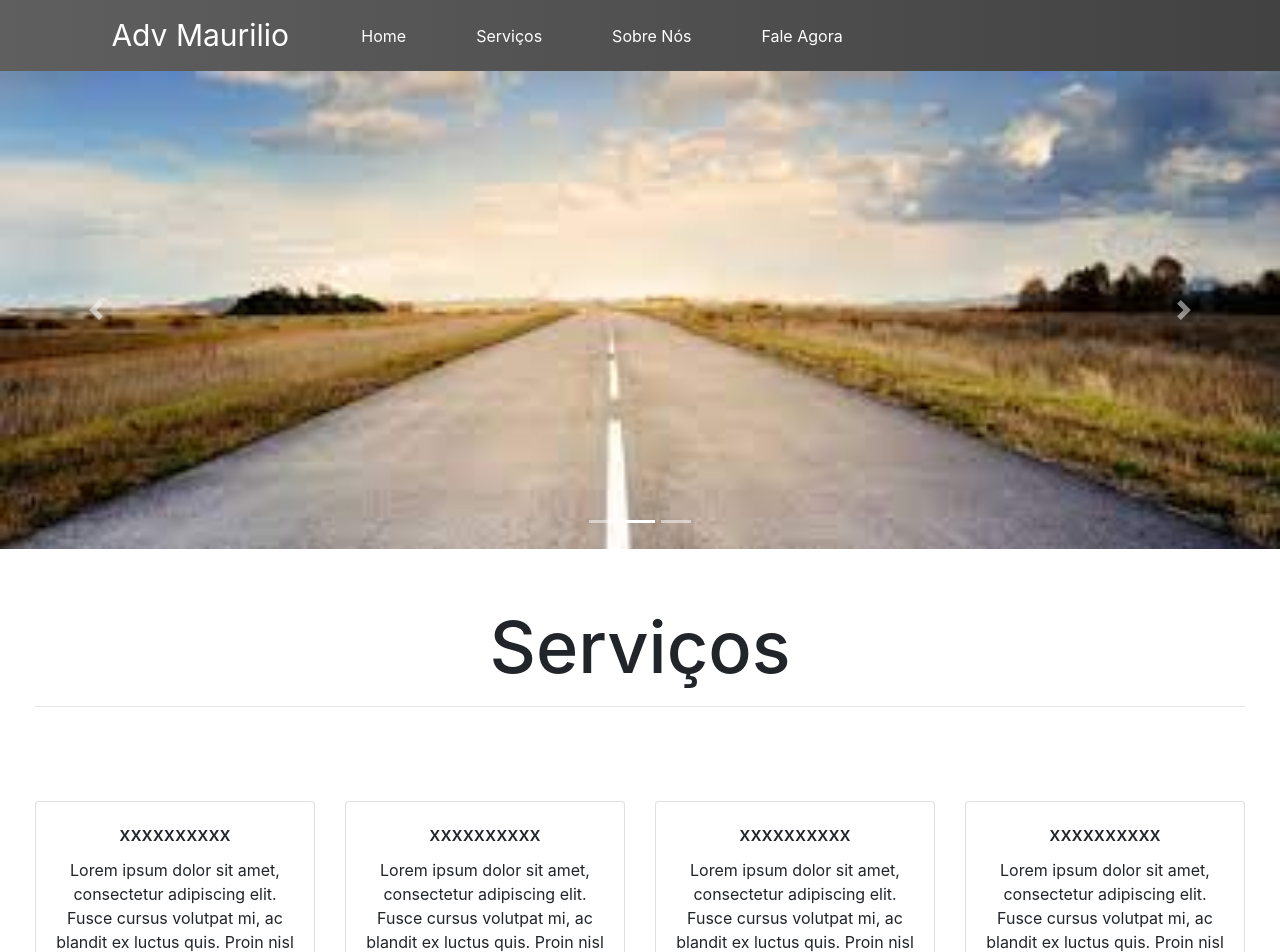
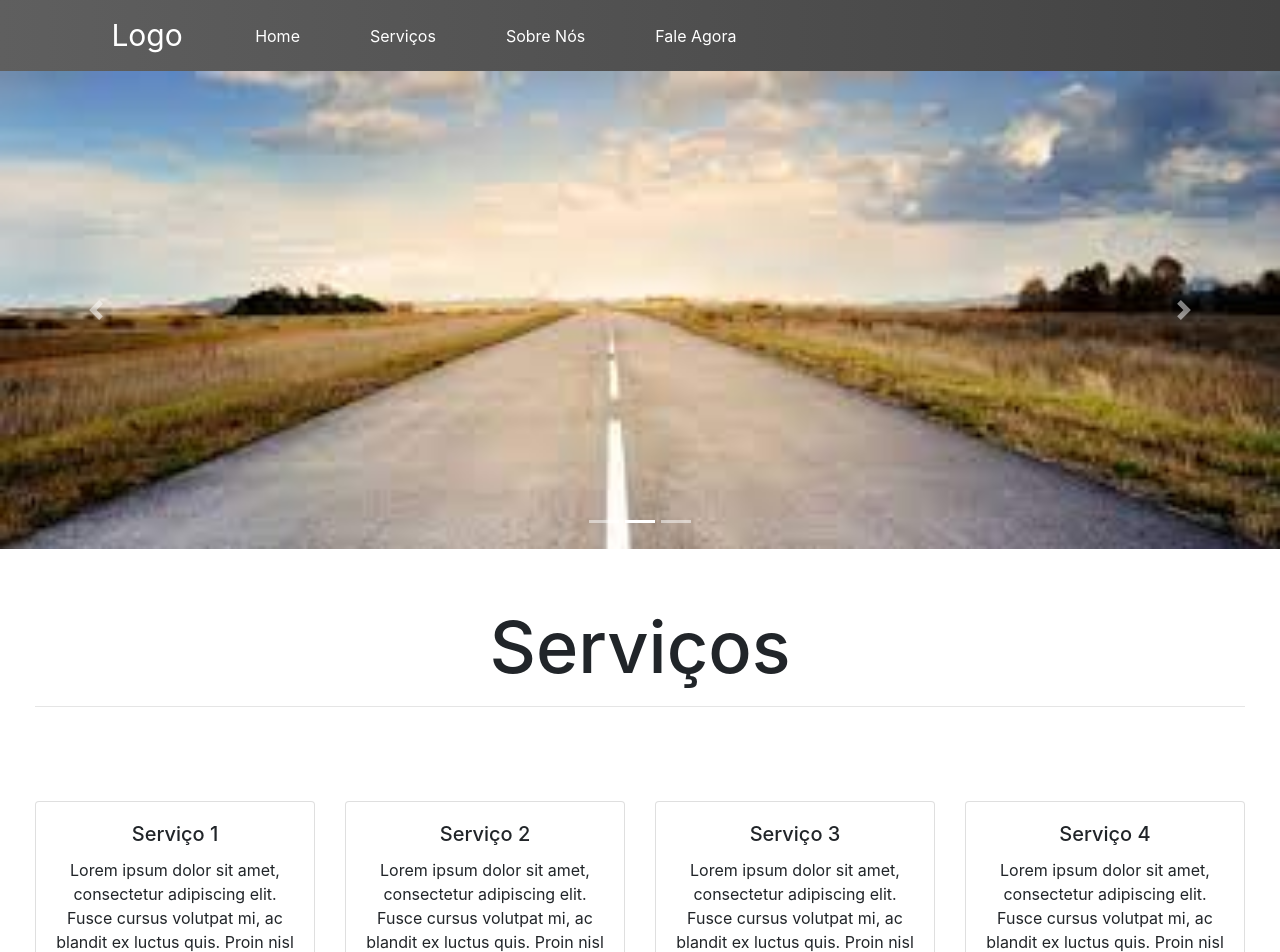
Before and after one commit to murilo-souza/Site-Web-React, a React (Create React App) app: page / in a window 1280 px wide. Shown: the top 952 px of the page. Built offline with nearby package versions, Linux system fonts and the light colour scheme; the HTML template or start-up script is replaced by a standard one.

Commit message:
update Page Sobre

```diff
--- a/src/Pages/Servicos/index.tsx
+++ b/src/Pages/Servicos/index.tsx
@@ -11,28 +11,28 @@ export function Servicos(){
         <Left
           Img={quadrado}
           Alt='Quadrado Cinza'
-          title='xxxxxxxxxx'
+          title='Serviço 1'
           text='Lorem ipsum dolor sit amet consectetur adipisicing elit. Quas ex in illum modi itaque. Vel hic aliquam quasi earum cum repellat in velit ab cumque! Quod molestias voluptates numquam placeat.'
         />
         <hr/>
         <Left
           Img={quadrado}
           Alt='Quadrado Cinza'
-          title='xxxxxxxxxx'
+          title='Serviço 2'
           text='Lorem ipsum dolor sit amet consectetur adipisicing elit. Quas ex in illum modi itaque. Vel hic aliquam quasi earum cum repellat in velit ab cumque! Quod molestias voluptates numquam placeat.'
         />
         <hr/>
         <Left
           Img={quadrado}
           Alt='Quadrado Cinza'
-          title='xxxxxxxxxx'
+          title='Serviço 3'
           text='Lorem ipsum dolor sit amet consectetur adipisicing elit. Quas ex in illum modi itaque. Vel hic aliquam quasi earum cum repellat in velit ab cumque! Quod molestias voluptates numquam placeat.'
         />
         <hr/>
         <Left
           Img={quadrado}
           Alt='Quadrado Cinza'
-          title='xxxxxxxxxx'
+          title='Serviço 4'
           text='Lorem ipsum dolor sit amet consectetur adipisicing elit. Quas ex in illum modi itaque. Vel hic aliquam quasi earum cum repellat in velit ab cumque! Quod molestias voluptates numquam placeat.'
         />
     </Container>
--- a/src/Pages/Sobre/index.tsx
+++ b/src/Pages/Sobre/index.tsx
@@ -1,11 +1,19 @@
 import React from 'react';
 
-import { Container } from './styles';
+import { Container, Title} from './styles';
+import {Left} from '../../components/Left'
+import Imgee from '../../assets/cinza-escuro.png'
 
 export function Sobre(){
   return (
     <Container>
-
+        <Title>Sobre</Title>
+        <Left
+        title='hshshhshshshs'
+        text='ahhhhhhhhhhhdjjdu jucndjcwn jnjwncwjcnnccuwbwbuw j cuwucbwucnwucnwucnuc wj w wucuwc cwcuw '
+        Alt='Foto'
+        Img={Imgee}
+        />
     </Container>
   );
 }
--- a/src/Pages/Sobre/styles.ts
+++ b/src/Pages/Sobre/styles.ts
@@ -1,5 +1,12 @@
 import styled from 'styled-components';
 
 export const Container = styled.div`
+    padding-top: 30px;
+    align-items: center;
+    justify-content: center;
+`;
 
-`
+export const Title = styled.h3`
+    font-size: 35px;
+    text-align: center;
+`;
--- a/src/components/Navbar/index.tsx
+++ b/src/components/Navbar/index.tsx
@@ -8,13 +8,13 @@ export function NavbarWeb(){
     return (
         <Navbar variant="dark" expand="lg" fixed="top" className="NavbarStyled">
                 <Container>
-                    <Navbar.Brand><NavbarLogo to='/'>Adv Maurilio</NavbarLogo></Navbar.Brand>
+                    <Navbar.Brand><NavbarLogo to='/'>Logo</NavbarLogo></Navbar.Brand>
                     <Navbar.Toggle aria-controls="basic-navbar-nav" />
                     <Navbar.Collapse id="basic-navbar-nav">
                     <Nav>
                         <Nav.Link><NavbarLink to='/'>Home</NavbarLink></Nav.Link>
                         <Nav.Link><NavbarLink to='/Servicos'>Serviços</NavbarLink></Nav.Link>
-                        <Nav.Link><NavbarLink to='/Sobre'>Sobre Nós</NavbarLink></Nav.Link>
+                        <Nav.Link><NavbarLink to='/Sobre-Nos'>Sobre Nós</NavbarLink></Nav.Link>
                         <Nav.Link href="#"><CommunicationLink>Fale Agora</CommunicationLink></Nav.Link>
                     </Nav>
                     </Navbar.Collapse>
--- a/src/components/Navbar/styles.ts
+++ b/src/components/Navbar/styles.ts
@@ -58,10 +58,11 @@ export const NavbarLink = styled(Link)`
 export const CommunicationLink = styled.a`
     color: #fff;
     text-decoration: none;
-    padding:0.75rem;
     margin-left: 30px;
     margin-top: 15px;
     cursor: pointer;
+    padding:0.75rem;
+
     &:hover{
         background-color:#00bb2d ;
         border-Radius: 20px;
@@ -86,4 +87,4 @@ export const CommunicationLink = styled.a`
         margin-left:0
     }
 
-`
+`;
--- a/src/components/services/index.tsx
+++ b/src/components/services/index.tsx
@@ -15,19 +15,19 @@ export function WebServices(){
 
         <CardWebGroup>
             <CardWeb
-                title="xxxxxxxxxx"
+                title="Serviço 1"
                 text="Lorem ipsum dolor sit amet, consectetur adipiscing elit. Fusce cursus volutpat mi, ac blandit ex luctus quis. Proin nisl arcu, placerat ut velit eget, vehicula tincidunt neque."
             />
             <CardWeb
-                title="xxxxxxxxxx"
+                title="Serviço 2"
                 text="Lorem ipsum dolor sit amet, consectetur adipiscing elit. Fusce cursus volutpat mi, ac blandit ex luctus quis. Proin nisl arcu, placerat ut velit eget, vehicula tincidunt neque."
             />
             <CardWeb
-                title="xxxxxxxxxx"
+                title="Serviço 3"
                 text="Lorem ipsum dolor sit amet, consectetur adipiscing elit. Fusce cursus volutpat mi, ac blandit ex luctus quis. Proin nisl arcu, placerat ut velit eget, vehicula tincidunt neque."
             />
             <CardWeb
-                title="xxxxxxxxxx"
+                title="Serviço 4"
                 text="Lorem ipsum dolor sit amet, consectetur adipiscing elit. Fusce cursus volutpat mi, ac blandit ex luctus quis. Proin nisl arcu, placerat ut velit eget, vehicula tincidunt neque."
             />
         </CardWebGroup>
--- a/src/routes/web.routes.tsx
+++ b/src/routes/web.routes.tsx
@@ -5,6 +5,7 @@ import {Switch, Route} from 'react-router-dom'
 import {NavbarWeb} from '../components/Navbar'
 import {Home} from '../Pages/Home'
 import {Servicos} from '../Pages/Servicos'
+import {Sobre} from '../Pages/Sobre'
 import { Footer } from '../components/Footer';
 
 export function WebRoutes(){
@@ -13,7 +14,8 @@ export function WebRoutes(){
         <NavbarWeb/>
         <Switch>
             <Route path="/" exact component={Home}/>
-            <Route path="/servicos" component={Servicos}/>
+            <Route path="/Servicos" component={Servicos}/>
+            <Route path="/Sobre-Nos" component={Sobre}/>
         </Switch>
         <Footer/>
     </>
```
